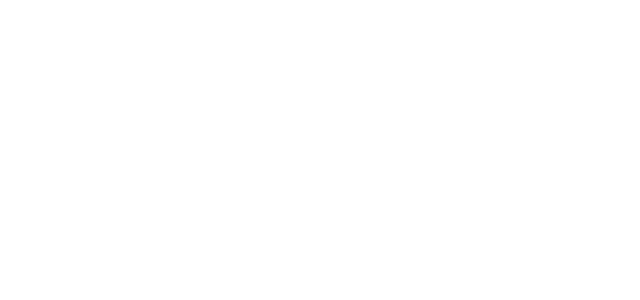
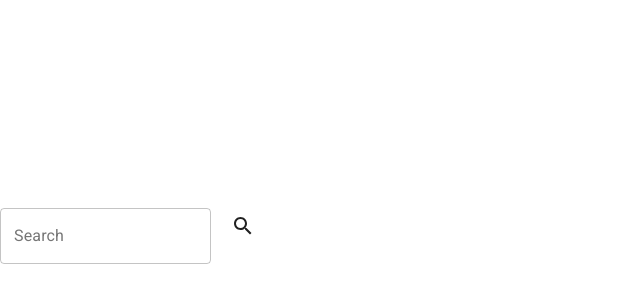
Before and after one commit to AaronL1011/MERN-Final-Project, a React (Create React App) app in the folder frontend/: page /search in a window 1280 px wide. Shown: the part 164-464 px from the top of the page, without its empty margins (0-640 px from the left). Built offline with nearby package versions, Linux system fonts and the light colour scheme.

Commit message:
Build dumb searchbar

```diff
--- a/frontend/src/App.js
+++ b/frontend/src/App.js
@@ -5,6 +5,7 @@
 import Signup from './components/Signup';
 import { userContext } from './AppContext';
 import setAuthToken from './utils/setAuthToken';
+import Searchbar from './components/Searchbar';
 
 if (localStorage.jwt) {
   setAuthToken(localStorage.jwt);
@@ -13,8 +14,9 @@
 const App = () => {
   return (
     <Router>
-      <Route exact path='/login' component={Login} />
-      <Route exact path='/signup' component={Signup} />
+      <Route exact path="/search" component={Searchbar} />
+      <Route exact path="/login" component={Login} />
+      <Route exact path="/signup" component={Signup} />
     </Router>
   );
 };
--- /dev/null
+++ b/frontend/src/components/Searchbar.js
@@ -0,0 +1,24 @@
+import React, { useState } from 'react';
+import { Box, TextField, Button } from "@material-ui/core";
+import SearchIcon from "@material-ui/icons/Search";
+
+const Searchbar = () => {
+    const [searchText, setSearchText] = useState('');
+
+    return (
+      <Box component="span">
+        <TextField
+            variant="outlined"
+            id="searchbartext"
+            label="Search"
+            autoComplete="on"
+            onChange={e => {setSearchText(e.target.value)}}
+        />
+        <Button>
+            <SearchIcon />
+        </Button>
+      </Box>
+    );
+};
+
+export default Searchbar;
```
Also changed, not shown: 1 other file (tests, documents, lock files or other folders).
